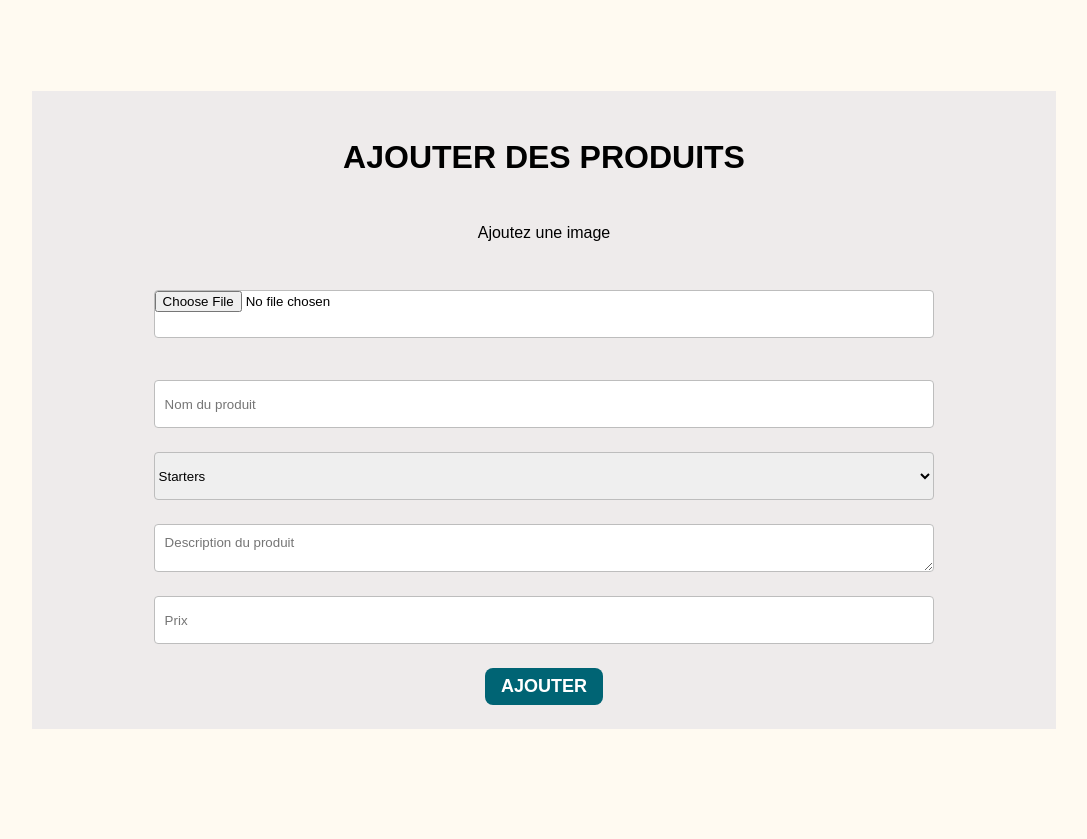
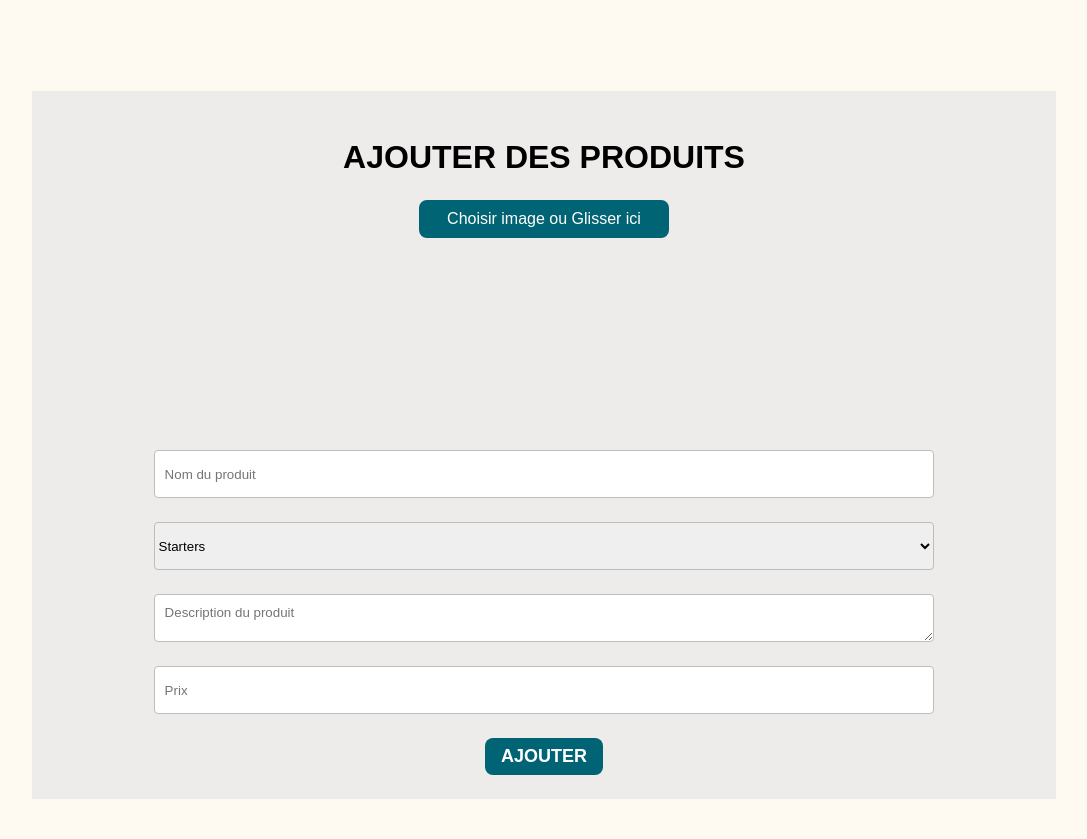
Before and after one commit to SylvieCDC/PLEZI, a PHP site: page /plezi/admin/form/add_produit_form.php in a window 1280 px wide. Shown: the part 159-998 px from the top of the page, without its empty margins (96-1183 px from the left). Before the commit the page ends 888 px from the top, so only its background shows below. Run offline with PHP 8.4, Linux system fonts and the light colour scheme; data that the repository does not hold is empty.

Commit message:
update et delete CRUD + voir image dans form

```diff
--- a/admin/crud/traitement.php
+++ b/admin/crud/traitement.php
@@ -85,7 +85,7 @@ if (!$db) {
                                 if ($connInsert->execute()) {
                                     echo "<div class='mess_inscription'>Le produit a été ajouté avec succès.<br> <br>
                                 <a href='../form/add_produit_form.php' class='inscription_lien'>Ajouter un nouveau Produit</a><br><br>
-                                <a href='../form/add_produit_form.php' class='inscription_lien'>Ajouter un nouveau Produit</a>
+                                <a href='gestion_produits.php' class='inscription_lien'>Retour</a>
                                 </div>";
                                 } else {
                                     echo 'Une erreur est survenue lors de l\'ajout du produit.';
--- a/admin/css/produitsForm.css
+++ b/admin/css/produitsForm.css
@@ -2,7 +2,7 @@
   --jaune: #fcb045;
   --bleu: #006474;
   --sable: #eeebeb;
-    font-family: 'Varela Round', sans-serif;
+  font-family: "Varela Round", sans-serif;
 }
 
 * {
@@ -40,7 +40,9 @@
   flex-direction: column;
 }
 
-  .form__controls input, .form__controls textarea, .form__controls select {
+.form__controls input,
+.form__controls textarea,
+.form__controls select {
   width: 80%;
   height: 48px;
   margin-bottom: 24px;
@@ -49,15 +51,17 @@
   outline: none;
 }
 
-  .form__controls input::placeholder, .form__controls textarea::placeholder {
+.form__controls input::placeholder,
+.form__controls textarea::placeholder {
   padding: 10px;
-    font-family: 'Varela Round', sans-serif;
+  font-family: "Varela Round", sans-serif;
 }
 
 .custom__form h1 {
   margin-top: 24px;
   text-align: center;
   text-transform: uppercase;
+  margin-bottom: 24px;
 }
 .custom__form p {
   margin: 48px auto;
@@ -74,7 +78,17 @@
   border-radius: 4px;
   border: 1px solid #bdbdbd;
   outline: none;
-
+}
+.custom__form .file input {
+  display: flex;
+  /* background-color: #fff; */
+  margin: 0 auto;
+  width: 80%;
+  height: 48px;
+  margin-bottom: 24px;
+  border-radius: 4px;
+  /* border: 1px solid #bdbdbd; */
+  outline: none;
 }
 
 .custom__image-container {
@@ -104,3 +118,41 @@
   border-radius: 5px;
   object-fit: cover;
 }
+
+.fileClasse {
+  display: flex;
+  margin: auto;
+  position: relative;
+  width: 250px;
+  height: 250px;
+  background-position: center;
+  background-size: contain;
+  background-repeat: no-repeat;
+  /* background-attachment: fixed; */
+  /* border: solid 1px #333; */
+}
+
+.fileSousClasse {
+  position: absolute;
+  width: 100%;
+  top: 0px;
+  background-color: #006474;
+  padding: 10px;
+  color: #fff;
+  border-radius: 8px;
+  text-align: center;
+  /* transform: translateY(-50%); */
+  /* transition: all 0.2s ease-in-out; */
+}
+
+.fileClasseInput {
+  position: absolute;
+  top: 0;
+  left: 0;
+  opacity: 0;
+  z-index: 10;
+  width: 100%;
+  height: 100%;
+  margin: 0 100px;
+  cursor: pointer;
+}
--- a/admin/form/add_produit_form.php
+++ b/admin/form/add_produit_form.php
@@ -13,8 +13,8 @@
 
   <?php
   // Inclure le fichier de connexion à la base de données
-require_once ("../config/connx.php");
-include_once ('../../src/navbar.php');
+  require_once("../config/connx.php");
+  include_once('../../src/navbar.php');
 
   ?>
 
@@ -23,13 +23,12 @@ include_once ('../../src/navbar.php');
 
   <form class="custom__form" action="../crud/traitement.php" method="POST" enctype="multipart/form-data">
     <h1>Ajouter des produits</h1>
-  <p>Ajoutez une image</p>
+    <!-- <p>Ajoutez une image</p> -->
 
-  <div class="img">
-    <label id="file" for="image_produit" class="label"></label>
-    <input type="file" id="file" name="image_produit" accept="image/jpeg, image/png" />
+    <div class=" fileClasse " id="drop_category_logo">
+      <div class="fileSousClasse ">Choisir image ou Glisser ici</div>
+      <input type='file' name="category_logo" class="fileClasseInput">
     </div>
-  <br />
 
     <div class="form__controls">
       <input type="text" name="titre_produit" placeholder="Nom du produit" />
@@ -73,6 +72,15 @@ include_once ('../../src/navbar.php');
         }
       }
     }
+
+    // pour afficher l'image sélectionnée
+    const categoryLogoDropper = document.getElementById("drop_category_logo");
+
+    categoryLogoDropper.addEventListener("change", () => {
+      console.log(window.URL.createObjectURL(categoryLogoDropper.querySelector("input").files[0])),
+        categoryLogoDropper.style.backgroundImage = "url(" + window.URL.createObjectURL(categoryLogoDropper.querySelector("input").files[0]) + ")",
+        console.log(categoryLogoDropper.style);
+    })
   </script>
 
 </body>
```
Also changed, not shown: admin/crud/gestion_produits.php (+74 -6 lines), admin/form/update_produit.php (+18 -6 lines), admin/crud/delete_crud_produit.php (line endings or trailing spaces), admin/upload_images/42009a99a804a298684cb26f62510667.jpg (added), admin/upload_images/937cbb6ecd4164dade55f28b9f2d7f8c.jpg (added), admin/upload_images/a55a8d5823765e3de1a662951744fdf6.jpg (added), admin/upload_images/af68a27b4e4deebe09603fa115bfe535.jpg (added), admin/upload_images/b012a5551058ebb6db98c8b4863fd9ae.jpg (added). Lines whose indentation alone changed are shown as unchanged.
